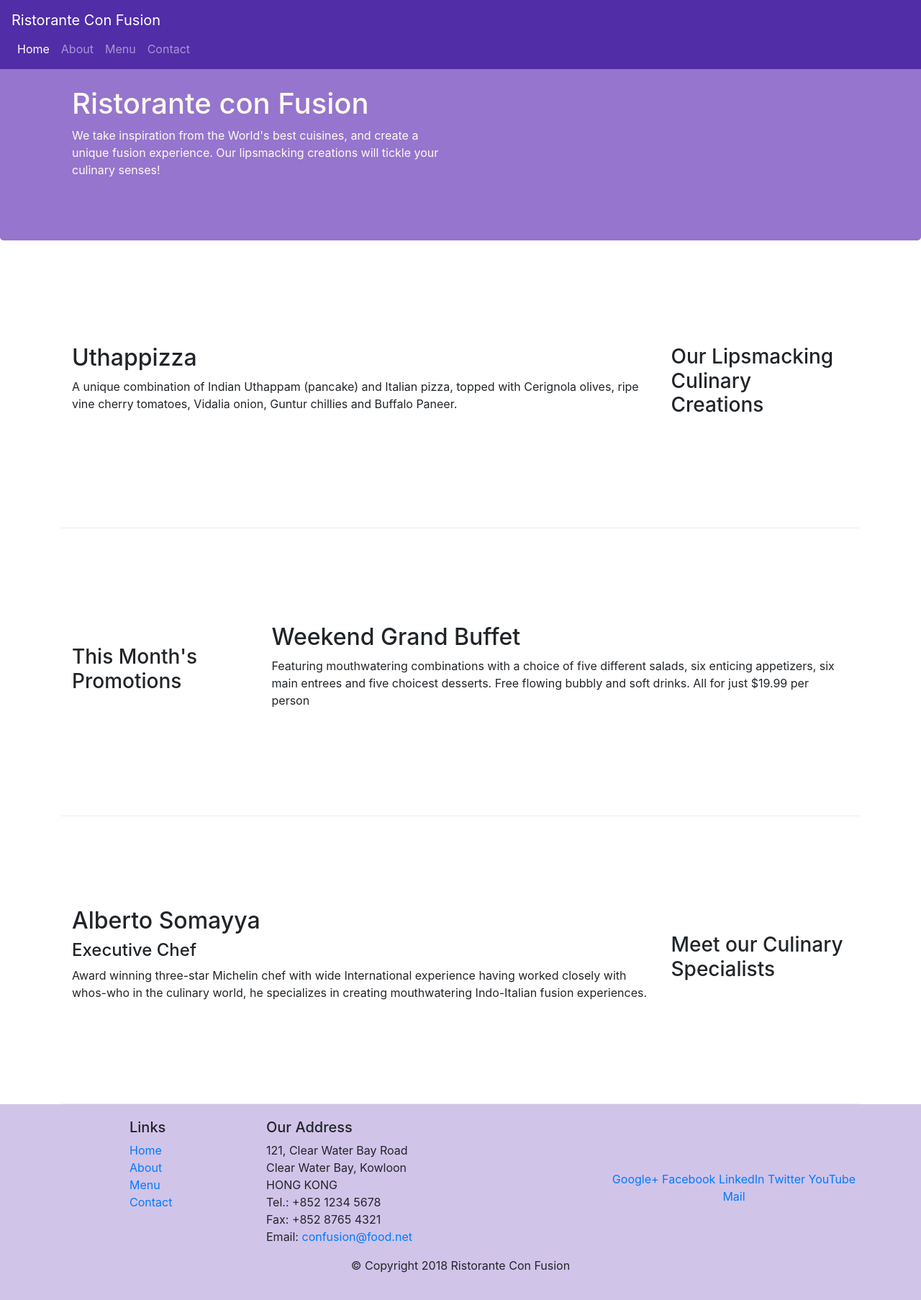
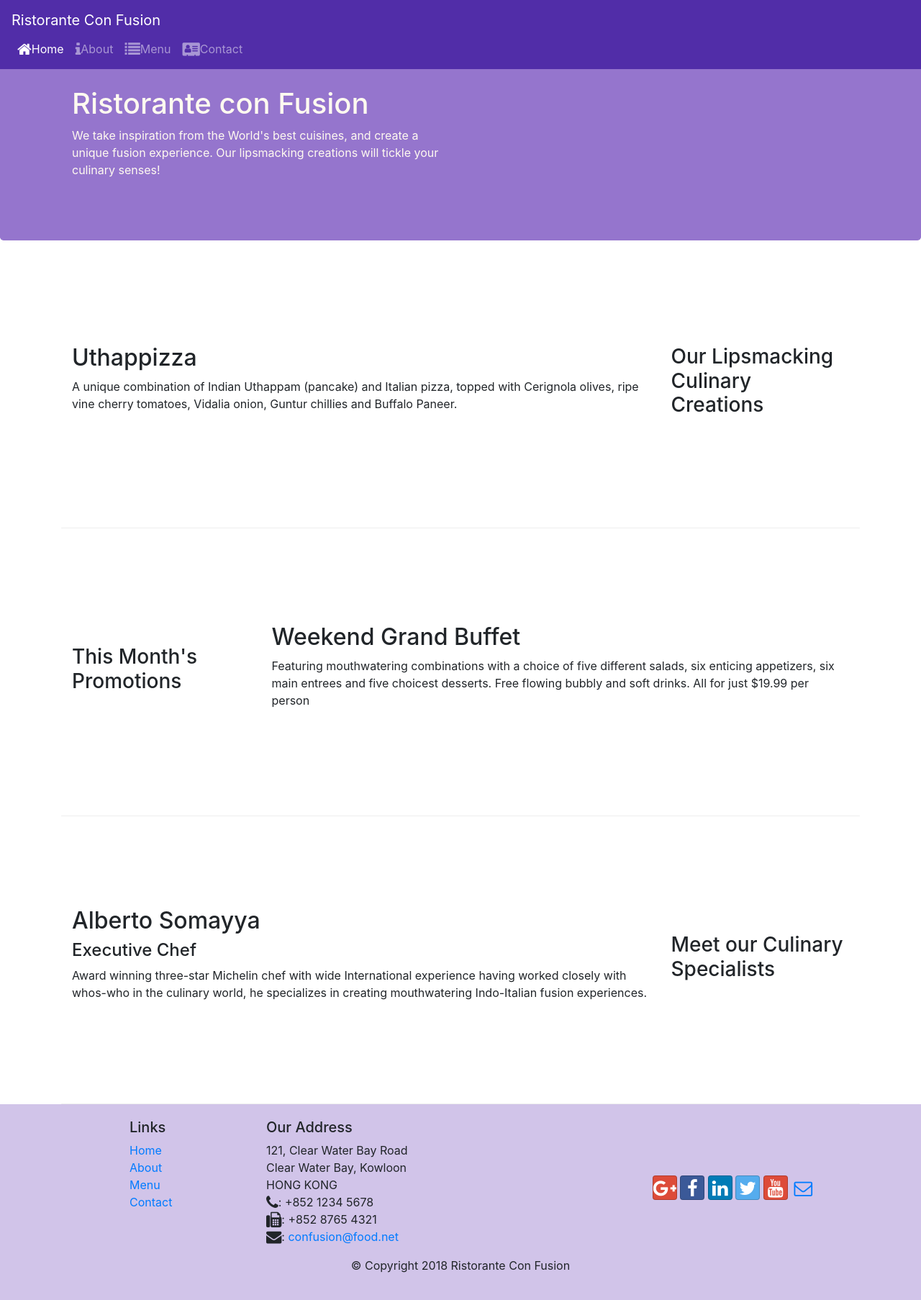
Before and after one commit to shivampri2002/ristorante_confusion, a website: page index.html in a window 1280 px wide. Shown: the whole page at 72% size. Drawn offline with nearby package versions, Linux system fonts and the light colour scheme.

Commit message:
Icon Fonts

```diff
--- a/index.html
+++ b/index.html
@@ -9,6 +9,8 @@
 
     <!-- Bootstrap CSS -->
     <link rel="stylesheet" href="node_modules/bootstrap/dist/css/bootstrap.min.css">
+    <link rel="stylesheet" href="node_modules/font-awesome/css/font-awesome.min.css">
+    <link rel="stylesheet" href="node_modules/bootstrap-social/bootstrap-social.css">
     <link rel="stylesheet" href="css/styles.css">
     <title>Ristorante Con Fusion</title>
 </head>
@@ -22,10 +24,10 @@
             <a class="navbar-brand mr-auto" href="#">Ristorante Con Fusion</a>
             <div class="collapse navbar-collapse" id="Navbar">
                 <ul class="navbar-nav mr-auto">
-                    <li class="nav-item active"><a class="nav-link" href="#">Home</a></li>
-                    <li class="nav-item"><a class="nav-link" href="aboutus.html">About</a></li>
-                    <li class="nav-item"><a class="nav-link" href="#">Menu</a></li>
-                    <li class="nav-item"><a class="nav-link" href="#">Contact</a></li>
+                    <li class="nav-item active"><a class="nav-link" href="#"><span class="fa fa-home fa-lg"></span>Home</a></li>
+                    <li class="nav-item"><a class="nav-link" href="aboutus.html"><span class="fa fa-info fa-lg"></span>About</a></li>
+                    <li class="nav-item"><a class="nav-link" href="#"><span class="fa fa-list fa-lg"></span>Menu</a></li>
+                    <li class="nav-item"><a class="nav-link" href="#"><span class="fa fa-address-card fa-lg"></span>Contact</a></li>
                 </ul>
             </div>
         </div>
@@ -97,19 +99,19 @@
 		              121, Clear Water Bay Road<br>
 		              Clear Water Bay, Kowloon<br>
 		              HONG KONG<br>
-		              Tel.: +852 1234 5678<br>
-		              Fax: +852 8765 4321<br>
-		              Email: <a href="mailto:confusion@food.net">confusion@food.net</a>
+		              <i class="fa fa-phone fa-lg"></i>: +852 1234 5678<br>
+		              <i class="fa fa-fax fa-lg"></i>: +852 8765 4321<br>
+		              <i class="fa fa-envelope fa-lg"></i>: <a href="mailto:confusion@food.net">confusion@food.net</a>
 		           </address>
                 </div>
                 <div class="col-12 col-sm-4 align-self-center">
                     <div class="text-center">
-                        <a href="http://google.com/+">Google+</a>
-                        <a href="http://www.facebook.com/profile.php?id=">Facebook</a>
-                        <a href="http://www.linkedin.com/in/">LinkedIn</a>
-                        <a href="http://twitter.com/">Twitter</a>
-                        <a href="http://youtube.com/">YouTube</a>
-                        <a href="mailto:">Mail</a>
+                        <a class="btn btn-social-icon btn-google" href="http://google.com/+"><i class="fa fa-google-plus fa-lg"></i></a>
+                        <a class="btn btn-social-icon btn-facebook" href="http://www.facebook.com/profile.php?id="><i class="fa fa-facebook fa-lg"></i></a>
+                        <a class="btn btn-social-icon btn-linkedin" href="http://www.linkedin.com/in/"><i class="fa fa-linkedin fa-lg"></i></a>
+                        <a class="btn btn-social-icon btn-twitter" href="http://twitter.com/"><i class="fa fa-twitter fa-lg"></i></a>
+                        <a class="btn btn-social-icon btn-google" href="http://youtube.com/"><i class="fa fa-youtube fa-lg"></i></a>
+                        <a class="btn btn-social-icon" href="mailto:"><i class="fa fa-envelope-o fa-lg"></i></a>
                     </div>
                 </div>
            </div>
--- a/package.json
+++ b/package.json
@@ -15,6 +15,8 @@
   },
   "dependencies": {
     "bootstrap": "^4.0.0",
+    "bootstrap-social": "^5.1.1",
+    "font-awesome": "^4.7.0",
     "jquery": "^3.3.1",
     "popper.js": "^1.12.9"
   }
```
Also changed, not shown: aboutus.html (+15 -13 lines), 1 other file.
